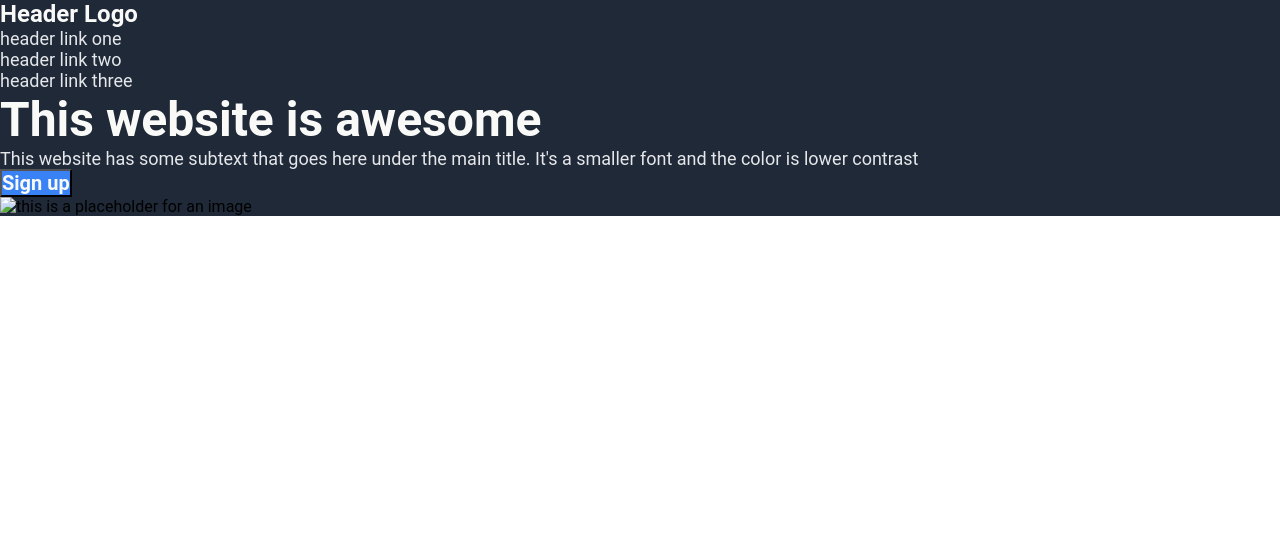
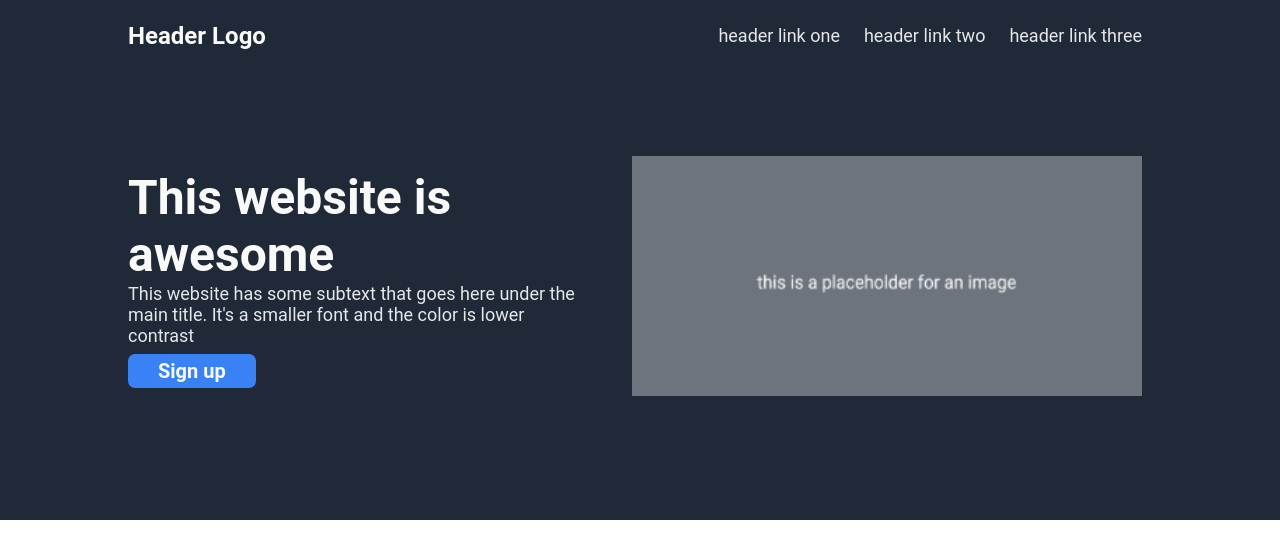
Before and after one commit to Astr0David/landing-page, a plain HTML site: page index.html in a window 1280 px wide. Drawn offline with Linux system fonts and the light colour scheme.

Commit message:
Finished styling the 1st section to try and copy the template, i think i did as good as i can with my current skills but of course it could be better.

```diff
--- a/index.html
+++ b/index.html
@@ -9,7 +9,8 @@
 </head>
 <body>
     <section id="header">
-        <a href="#header">
+        <header>
+            <a href="#">
                 <h1>Header Logo</h1>
             </a>
             <nav>
@@ -25,13 +26,18 @@
                     </a>
                 </ul>
             </nav>
+        </header>
+        <div id="section1container">
             <div id="section1left">
                 <h1>This website is awesome</h1>
-            <p>This website has some subtext that goes here under the main title. It's a smaller font and the color is lower contrast</p>
+                <p>This website has some subtext that goes here under the
+                    main title. It's a smaller font and the color is lower
+                    contrast</p>
                 <button><a href="#">Sign up</a></button>
             </div>
             <div id="section1right">
-            <img src="" alt="this is a placeholder for an image">
+                <img src="image.png" alt="this is a placeholder for an image" width=510px height="240px">
+            </div>
         </div>
     </section>
 </body>
--- a/styles.css
+++ b/styles.css
@@ -3,44 +3,88 @@
    font-family: "Roboto", "sans-serif";
    margin: 0 auto;
    padding: 0;
-   outline: 0;
 }
 
 #header {
     background-color: #1f2937;
 }
 
-#header a h1 {
+#header header a h1 {
     color: #f9faf8;
     font-size: 24px;
 }
 
 #header a {
     text-decoration: none;
+    margin: 0;
 }
 
-#header nav ul a li {
+#header header nav ul a li {
     list-style: none;
     color: #e5e7eb;
     font-size: 18px;
+    display: inline-block;
+    padding: 10px;
 }
 
-#header #section1left h1 {
+#header header nav{
+    margin: 0;
+}
+
+#header #section1container #section1left h1 {
     color: #f9faf8;
     font-size: 48px;
 }
 
-#header #section1left p {
+#header #section1container #section1left p {
     color: #e5e7eb;
     font-size: 18px;
+    padding-bottom: 8px;
 }
 
-#header #section1left button {
+#header #section1container #section1left button {
+    padding: 5px 30px;
     background-color: #3882f6;
+    border-radius: 7px;
+    border-color: #3882f6;
+    border-style: none;
 }
 
-#header #section1left button a {
+#header #section1container #section1left button a {
     color: #f9faf8;
     font-size: 20px;
-    font-weight: bold;
+    font-weight: 600;
 }
+
+#header #section1container #section1right img{
+    color: #f9faf8;
+    margin-right: 10px;
+}
+
+#header header {
+    display: flex;
+    align-items: center;
+    padding-bottom: 100px;
+    justify-content: space-between;
+    width: 80%;
+    padding-top: 15px;
+}
+
+#header #section1container {
+    display: flex;
+    align-items: center;
+    width: 80%;
+    padding-bottom: 120px;
+    justify-content: space-between;
+}
+
+#header #section1container #section1left {
+    display: block;
+    width: 45%;
+    margin: 0;
+}
+
+#header #section1container #section1right {
+    display: block;
+    margin: 0;
+}
```
Also changed, not shown: image.png (added). Lines whose indentation alone changed are shown as unchanged.
